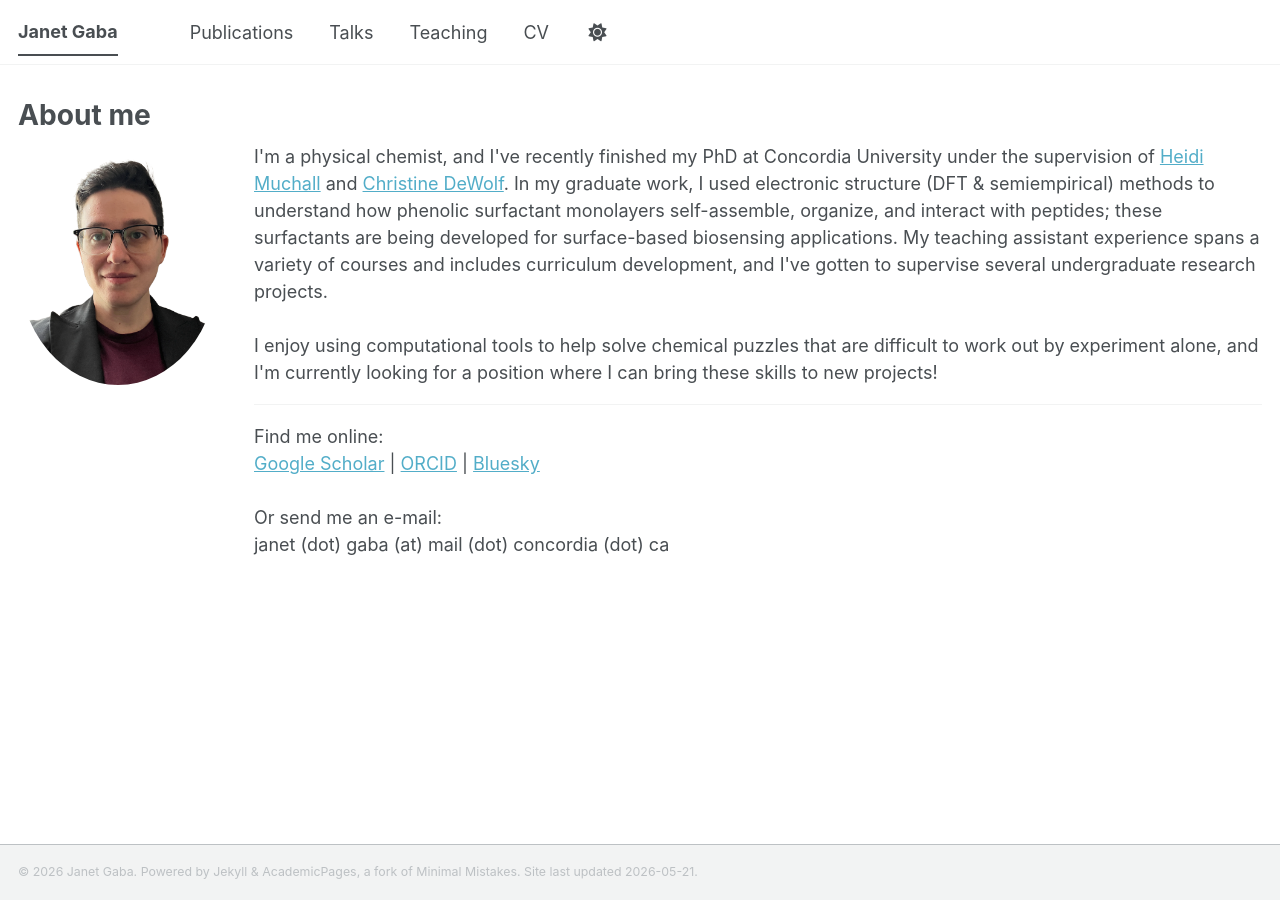
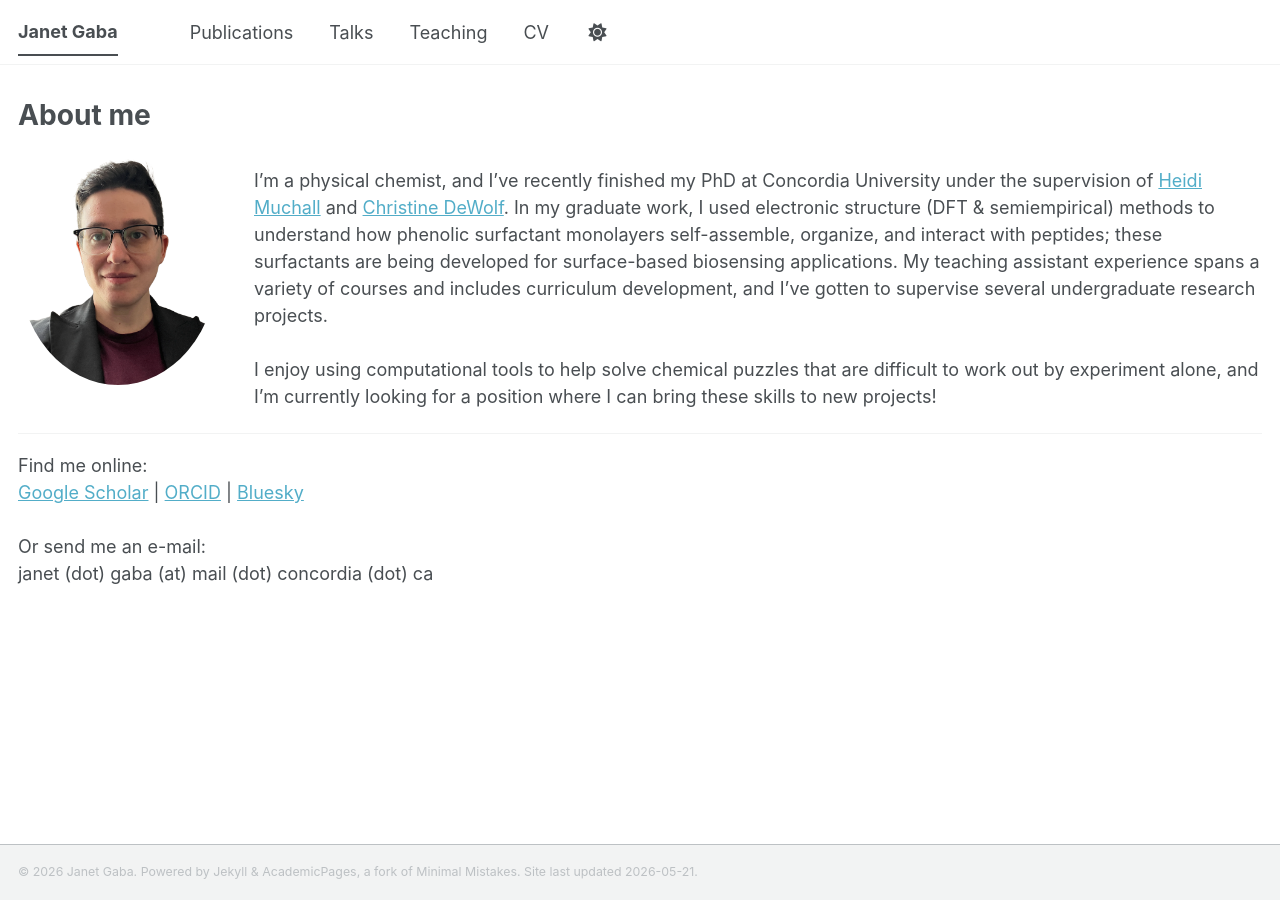
Before and after one commit to janetgaba/janetgaba.github.io, a Jekyll site: the page built from _pages/about.md, in a window 1280 px wide. Built offline with Jekyll 4.4.1, drawn with Linux system fonts in a browser that asks for light colours; a script bundle is joined from its source files by our own code; library files that are not in the unit come from our copies.

Commit message:
Update about.md

```diff
--- a/_pages/about.md
+++ b/_pages/about.md
@@ -7,9 +7,24 @@
   - /about.html
 ---
 
-<div style="display: flex; align-items: flex-start; gap: 2em;">
-  <img src="/images/website_image.png" style="width: 200px; border-radius: 50%;" />
-  <div>
+<style>
+.about-image {
+  float: left;
+  width: 200px;
+  border-radius: 50%;
+  margin: 0 2em 1em 0;
+}
+@media (max-width: 480px) {
+  .about-image {
+    float: none;
+    display: block;
+    margin: 0 auto 1em auto;
+  }
+}
+</style>
+
+<img src="/images/website_image.png" class="about-image" />
+
 I'm a physical chemist, and I've recently finished my PhD at Concordia University under the supervision of <a href="https://www.concordia.ca/faculty/heidi-muchall.html">Heidi Muchall</a> and <a href="https://www.concordia.ca/artsci/chemistry/research/dewolf.html">Christine DeWolf</a>. In my graduate work, I used electronic structure (DFT & semiempirical) methods to understand how phenolic surfactant monolayers self-assemble, organize, and interact with peptides; these surfactants are being developed for surface-based biosensing applications. My teaching assistant experience spans a variety of courses and includes curriculum development, and I've gotten to supervise several undergraduate research projects.
 <br /><br />
 I enjoy using computational tools to help solve chemical puzzles that are difficult to work out by experiment alone, and I'm currently looking for a position where I can bring these skills to new projects!
@@ -21,5 +36,3 @@
 <br /><br />
 Or send me an e-mail:<br />
 janet (dot) gaba (at) mail (dot) concordia (dot) ca
-  </div>
-</div>
```
